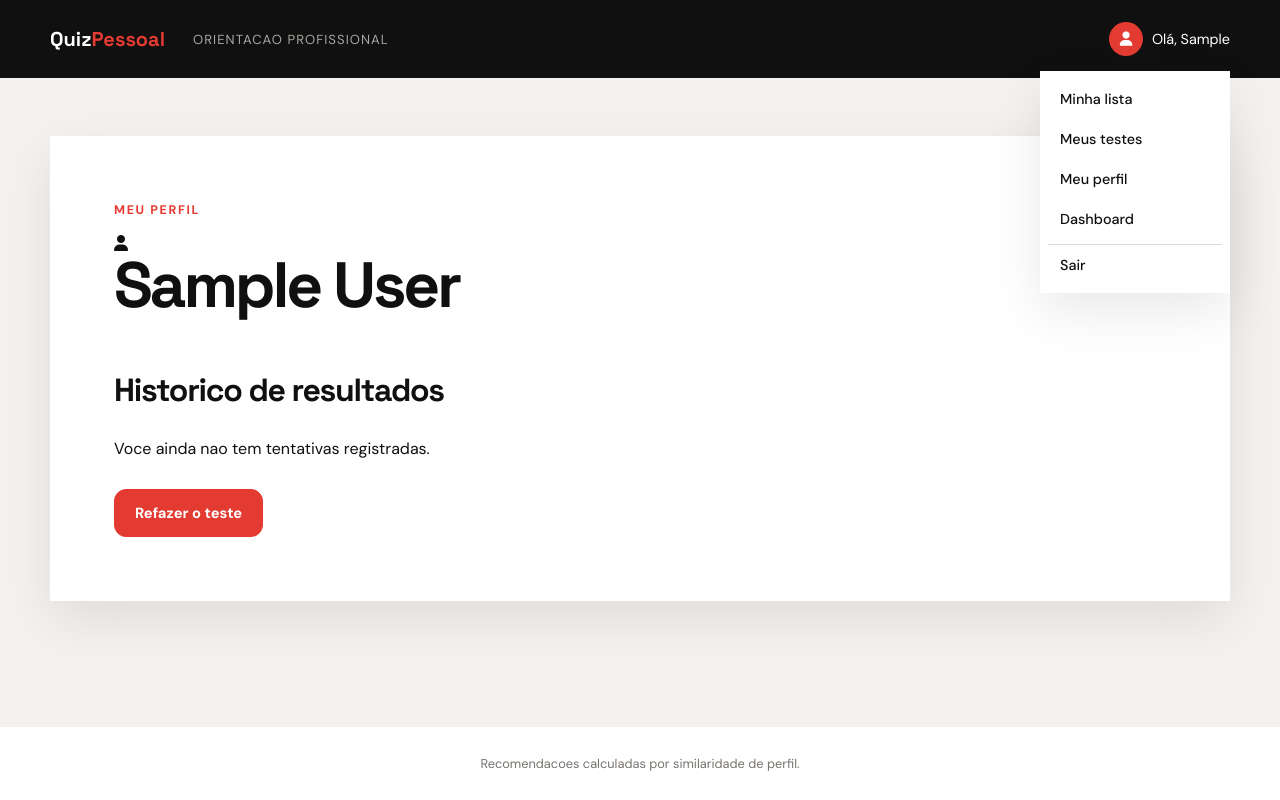
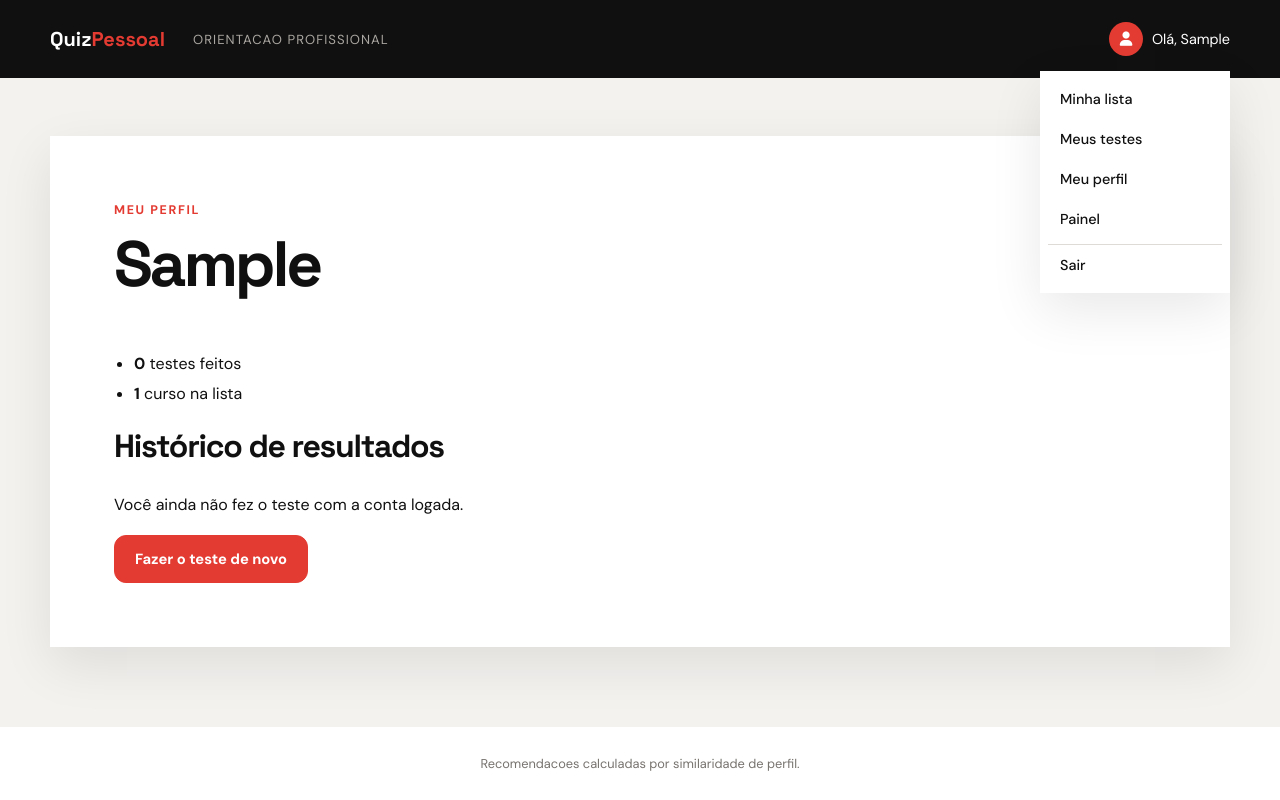
Before and after one commit to Santozs2/educmatch, a Django app: page /meu-perfil/ in a window 1280 px wide, after a click that opens the changed part. Run offline with Django 5.2, Linux system fonts and the light colour scheme; a user stored in the database is signed in; tables that the repository leaves empty hold one stand-in row (values such as "Sample post"); data that the repository does not hold is empty; parts of the project's set-up code (start-up, migrations or seed data) failed here and were passed over.

Commit message:
feat(telas): detalhe do curso, perfil sem numeros inventados e aviso de confianca

```diff
--- a/backend/accounts/views.py
+++ b/backend/accounts/views.py
@@ -127,31 +127,27 @@ def salvar_interesse(request):
 
 @login_required
 def minhas_tentativas(request):
-    tentativas = Tentativa_de_resposta.objects.filter(user=request.user)
+    tentativas = Tentativa_de_resposta.objects.filter(user=request.user).prefetch_related(
+        "recomendacoes__curso"
+    )
     return render(request, "accounts/tentativas.html", {"tentativas": tentativas})
 
 @login_required
 def aluno_perfil(request):
-    tentativas = Tentativa_de_resposta.objects.filter(user=request.user).prefetch_related("recomendacoes__curso")
-    interesses = Interesse.objects.filter(usuario=request.user).select_related("curso")
+    tentativas = Tentativa_de_resposta.objects.filter(user=request.user).prefetch_related(
+        "recomendacoes__curso"
+    )
     historico = []
     for tentativa in tentativas:
-        destaque = tentativa.recomendacoes.first()
+        destaque = next(iter(tentativa.recomendacoes.all()), None)
         historico.append({
+            "tentativa_id": tentativa.pk,
             "curso": destaque.curso if destaque else None,
-            "match": round(destaque.score * 100) if destaque else 0,
+            "match": round(destaque.score * 100) if destaque else None,
             "data": tentativa.criado_em,
         })
-
     return render(request, "quiz/aluno_perfil.html", {
-        "aluno": request.user,
-        "curso_atual": interesses.first().curso if interesses.exists() else None,
-        "progresso": {"percentual": 0},
-        "estatisticas": {
-            "aulas_concluidas": 0,
-            "horas_estudadas": 0,
-            "exercicios_feitos": 0,
-            "sequencia_dias": 0,
-        },
+        "total_de_testes": len(historico),
+        "total_na_lista": Interesse.objects.filter(usuario=request.user).count(),
         "historico": historico,
     })
--- /dev/null
+++ b/backend/catalogo/urls.py
@@ -0,0 +1,6 @@
+from django.urls import path
+from catalogo.views import curso_detalhe
+
+urlpatterns = [
+    path("<int:pk>/", curso_detalhe, name="curso-detalhe"),
+]
--- a/backend/core/urls.py
+++ b/backend/core/urls.py
@@ -5,4 +5,5 @@ urlpatterns = [
     path("admin/", admin.site.urls),
     path("", include("accounts.urls")),
     path("", include("quiz.web_urls")),
+    path("cursos/", include("catalogo.urls")),
 ]
--- a/backend/templates/base.html
+++ b/backend/templates/base.html
@@ -6,6 +6,9 @@
     <title>{% block title %}Descubra seu curso ideal{% endblock %}</title>
     <link rel="stylesheet" href="{% static 'css/style.css' %}">
     <link rel="stylesheet" href="https://cdnjs.cloudflare.com/ajax/libs/font-awesome/6.5.2/css/all.min.css">
+    <link rel="stylesheet" href="https://cdnjs.cloudflare.com/ajax/libs/font-awesome/6.5.2/css/all.min.css">
+    {% block estilos %}{% endblock %}
+</head>
 </head>
 <body>
     <header class="topo">
@@ -28,7 +31,7 @@
                             <a href="{% url 'lista_interesse' %}">Minha lista</a>
                             <a href="{% url 'minhas-tentativas' %}">Meus testes</a>
                             <a href="{% url 'aluno-perfil' %}">Meu perfil</a>
-                            {% if user.is_superuser %}<a href="{% url 'dashboard' %}">Dashboard</a>{% endif %}
+                            {% if user.is_superuser %}<a href="{% url 'dashboard' %}">Painel</a>{% endif %}
                             <form method="post" action="{% url 'logout' %}">
                                 {% csrf_token %}
                                 <button type="submit">Sair</button>
--- a/backend/templates/quiz/aluno_perfil.html
+++ b/backend/templates/quiz/aluno_perfil.html
@@ -5,39 +5,31 @@
 {% block content %}
 <section>
     <p>Meu perfil</p>
+    <h1>{{ user.first_name|default:user.email }}</h1>
 
-    <div>
-        <span aria-hidden="true">
-            <i class="fa-solid fa-user"></i>
-        </span>
-            {% if user.is_authenticated %}
-        <div>
-            <h1>
-                {{ user.first_name }} {{ user.last_name }}
-            </h1>
-        </div>
-            {% endif %}
-    </div>
+    {# Só números que o sistema mede de verdade #}
+    <ul class="perfil__numeros">
+        <li><strong>{{ total_de_testes }}</strong> {{ total_de_testes|pluralize:"teste feito,testes feitos" }}</li>
+        <li><strong>{{ total_na_lista }}</strong> {{ total_na_lista|pluralize:"curso na lista,cursos na lista" }}</li>
+    </ul>
 
-    <h2>Historico de resultados</h2>
-    <div>
-        {% for tentativa in historico %}
-        <article>
-            <div>
-                <span>{{ forloop.counter }}</span>
+    <h2>Histórico de resultados</h2>
+    {% for item in historico %}
+    <article>
+        <h3>
+            <a href="{% url 'quiz-resultado' item.tentativa_id %}">
+                {{ item.curso.nome_curso|default:"Resultado sem curso" }}
+            </a>
+        </h3>
+        <p>
+            {% if item.match is not None %}{{ item.match }}% de afinidade · {% endif %}
+            {{ item.data|date:"d/m/Y" }} às {{ item.data|date:"H:i" }}
+        </p>
+    </article>
+    {% empty %}
+    <p>Você ainda não fez o teste com a conta logada.</p>
+    {% endfor %}
 
-                <h3>{{ tentativa.curso.nome_curso }}</h3>
-                <span>{{ tentativa.match }}%</span>
-            </div>
-            <p>{{ tentativa.data|date:"d/m/Y" }} às {{ tentativa.data|date:"H:i" }}</p>
-        </article>
-        {% empty %}
-        <p>Voce ainda nao tem tentativas registradas.</p>
-        {% endfor %}
-    </div>
-
-    <div>
-        <a class="botao_refazer" href="{% url 'quiz-inicio' %}">Refazer o teste</a>
-    </div>
+    <a class="botao" href="{% url 'quiz-inicio' %}">Fazer o teste de novo</a>
 </section>
 {% endblock %}
```
Also changed, not shown: backend/accounts/templates/accounts/tentativas.html (+10 -20 lines), backend/catalogo/templates/catalogo/curso_detalhe.html (added, +34 -0 lines), backend/catalogo/views.py (+21 -1 lines), backend/templates/quiz/resultado.html (+6 -2 lines).
